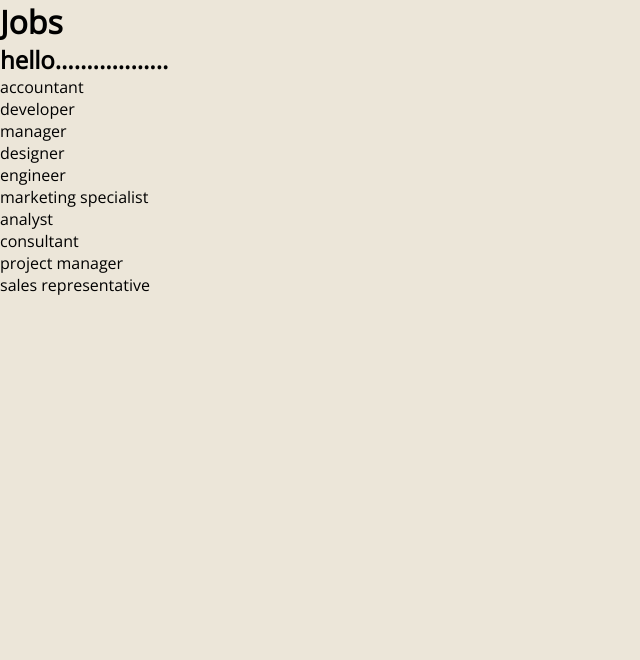
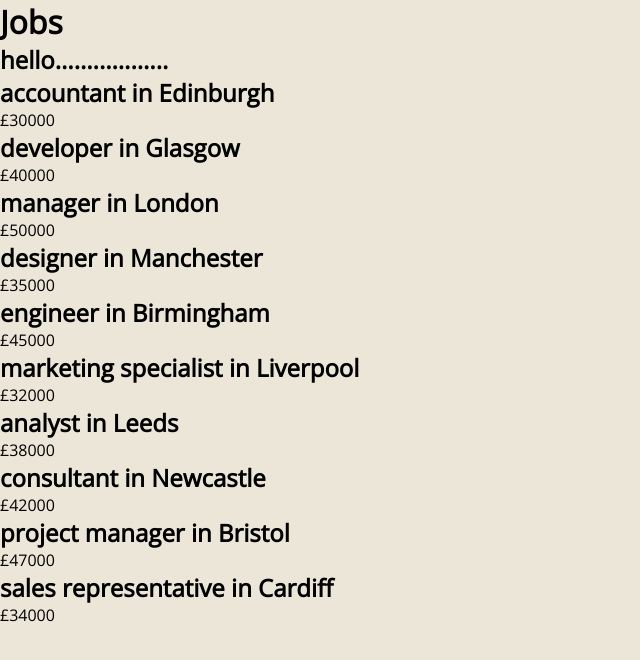
Before and after one commit to Lu-Smith/hyrule_jobs_vue_typescript, a Vue app: page / in a window 1280 px wide. Shown: the top 660 px of the page, without its empty margins (0-640 px from the left). Built offline with nearby package versions, Linux system fonts and the light colour scheme.

Commit message:
Updated JobsList.vue

```diff
--- a/src/App.vue
+++ b/src/App.vue
@@ -1,10 +1,7 @@
 <template>
   <div class="app">
     <h1>Jobs</h1>
-    <JobList />
-    <ul>
-      <li v-for="job in jobs" :key="job.id">{{ job.title }}</li>
-    </ul>
+    <JobList :jobs="jobs"/>
   </div>
 </template>
 
--- a/src/components/JobsList.vue
+++ b/src/components/JobsList.vue
@@ -1,11 +1,32 @@
 <template>
   <h2>hello..................</h2>
+  <div class="job-list">
+    <ul>
+      <li v-for="job in jobs" :key="job.id">
+        <h2>{{ job.title }} in {{ job.location }}</h2>
+        <div class="salary">
+            <p>
+                £{{ job.salary }}
+            </p>
+      </div>
+    </li>
+    </ul>
+  </div>
+
 </template>
 
 <script lang="ts">
-import { defineComponent } from 'vue';
+import { defineComponent, PropType } from 'vue'
+import Job from '@/types/Job'
+
 export default  defineComponent ({
- name: 'JobsList'
+ name: 'JobsList',
+ props: {
+    jobs: {
+        required: true,
+        type: Array as PropType<Job[]>
+    }
+ }
 })
 </script>
 
```
